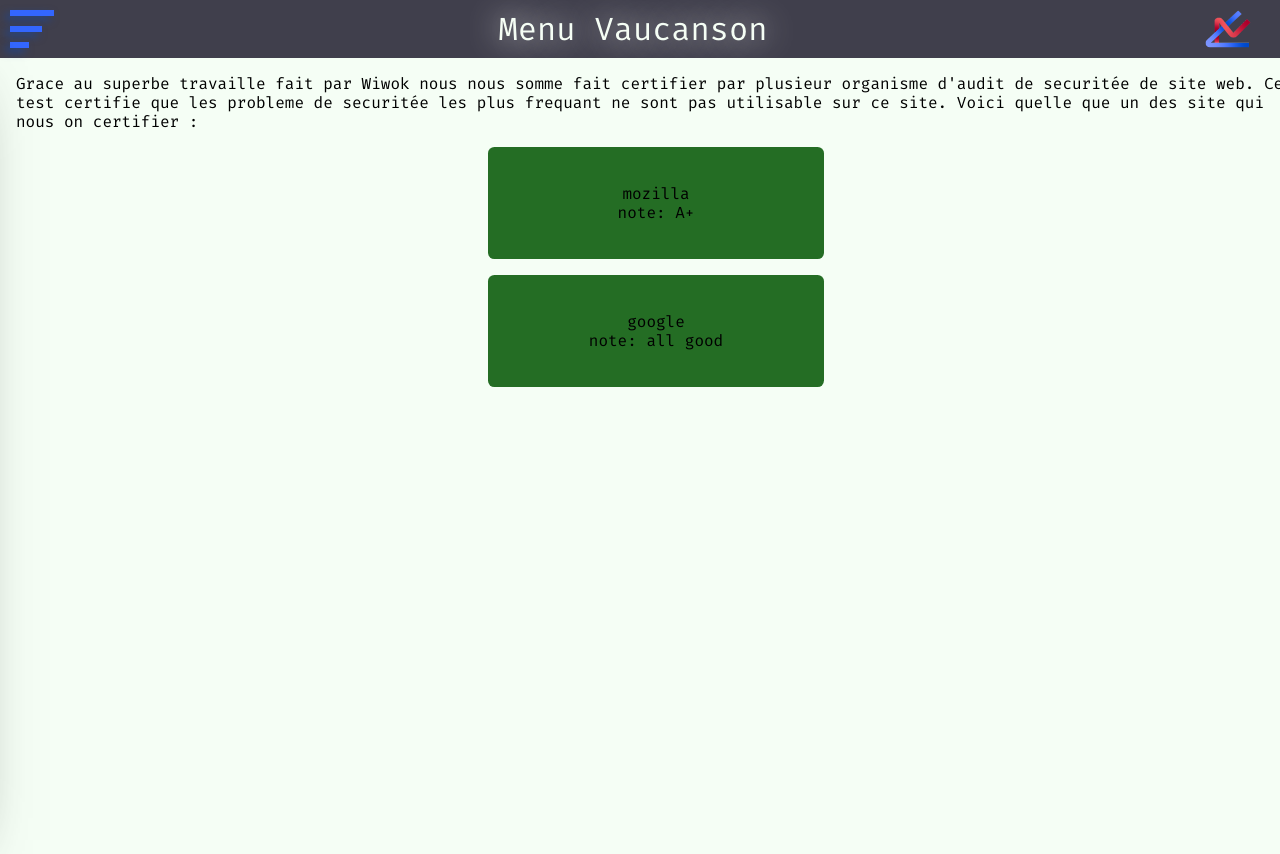
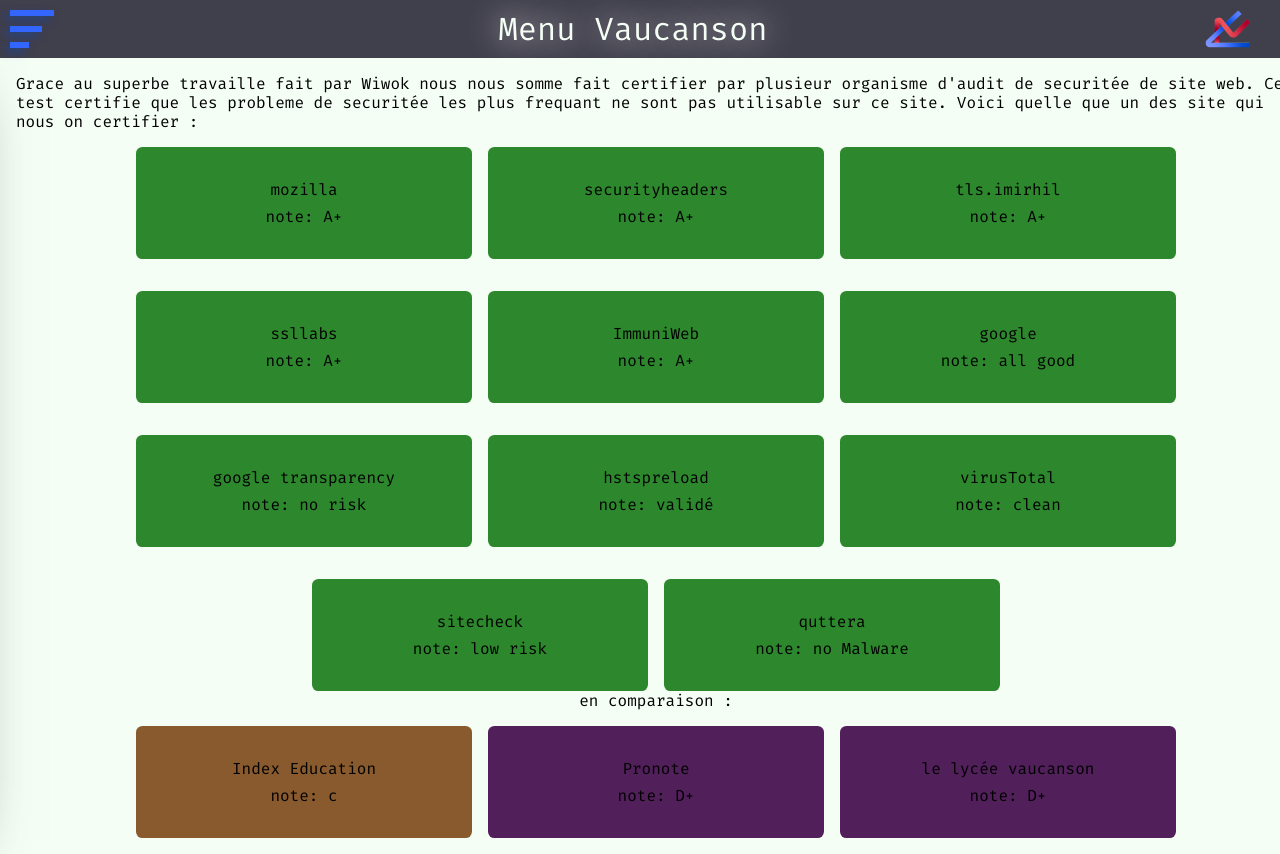
Before and after one commit to Menu-Vaucanson/Desktop, a React (Create React App) app: page /Security in a window 1280 px wide. Shown: the top 854 px of the page. Before the commit the page ends 800 px from the top, so only its background shows below. Built offline with nearby package versions, Linux system fonts and the light colour scheme.

Commit message:
update dataset

```diff
--- a/src/Components/security.tsx
+++ b/src/Components/security.tsx
@@ -7,18 +7,79 @@
             rate: "A+",
             colors: "green",
             link: "https://observatory.mozilla.org/analyze/menuvox.fr"
-        },
-        {
+        },{
+            name: "securityheaders",
+            rate: "A+",
+            colors: "green",
+            link: "https://securityheaders.com/?followRedirects=on&hide=on&q=menuvox.fr"
+        },{
+            name: "tls.imirhil",
+            rate: "A+",
+            colors: "green",
+            link: "https://tls.imirhil.fr/https/menuvox.fr"
+        },{
+            name: "ssllabs",
+            rate: "A+",
+            colors: "green",
+            link: "https://www.ssllabs.com/ssltest/analyze?d=menuvox.fr"
+        },{
+            name: "ImmuniWeb",
+            rate: "A+",
+            colors: "green",
+            link: "https://www.immuniweb.com/ssl/menuvox.fr/MnPOVJDs/"
+        },{
             name: "google",
             rate: "all good",
             colors: "green",
             link: "https://csp-evaluator.withgoogle.com/?csp=https://menuvox.fr"
-
+        },{
+            name: "google transparency",
+            rate: "no risk",
+            colors: "green",
+            link: "https://transparencyreport.google.com/safe-browsing/search?url=menuvox.fr"
+        },{
+            name: "hstspreload",
+            rate: "validé",
+            colors: "green",
+            link: "https://hstspreload.org?domain=menuvox.fr"
+        },{
+            name: "virusTotal",
+            rate: "clean",
+            colors: "green",
+            link: "https://www.virustotal.com/gui/url/181a40e35c8c6a87622a212da69faf4ca4f851b3e083ddfe10792147857c1fb7"
+        },{
+            name: "sitecheck",
+            rate: "low risk",
+            colors: "green",
+            link: "https://sitecheck.sucuri.net/results/menuvox.fr"
+        },{
+            name: "quttera",
+            rate: "no Malware",
+            colors: "green",
+            link: "https://quttera.com/detailed_report/menuvox.fr"
         }
     ];
-    function CreateComp() {
-        return <div>{
-            securityTest.map((element) => {
+    const otherTest: Array<{ name: string, rate: string, colors: string, link: string }> = [
+        {
+            name: "Index Education",
+            rate: "c",
+            colors: "brown",
+            link: "https://observatory.mozilla.org/analyze/www.index-education.com"
+        },{
+            name: "Pronote",
+            rate: "D+",
+        colors: "purple",
+            link: "https://observatory.mozilla.org/analyze/0380033e.index-education.net"
+        },{
+            name: "le lycée vaucanson",
+            rate: "D+",
+            colors: "purple",
+            link: "https://lycee-vaucanson-grenoble.web.ac-grenoble.fr/"
+        }
+    ]
+    function CreateComp(dataset: Array<{ name: string, rate: string, colors: string, link: string }>) {
+        return <div className="SecurityBoxButons">{
+            dataset.map((element) => {
                 return <a  className={"SecurityBox "+element.colors} href={element.link} target="_blank" rel="noopener noreferrer">
                 <div className="SecurityName">
                     {element.name}
@@ -30,12 +91,13 @@
             })
         }</div>
     }
-    CreateComp();
     return (
         <div className="SecurityBoxs">
             Grace au superbe travaille fait par Wiwok nous nous somme fait certifier par plusieur organisme d'audit de securitée de site web. Ces test certifie que les probleme de securitée les plus frequant ne sont pas utilisable sur ce site.
             Voici quelle que un des site qui nous on certifier :
-            <CreateComp/>
+            {CreateComp(securityTest)}
+            en comparaison :
+            {CreateComp(otherTest)}
         </div>
     )
 }
--- a/src/Stylesheets/index.css
+++ b/src/Stylesheets/index.css
@@ -373,8 +373,9 @@
 	display: flex;
 	align-items: center;
 	justify-content: center;
+	text-align: center;
 	flex-direction: column;
-	text-align: center;
+	gap: 1vh;
 	padding: 1vh;
 	background-color: #D9D9D9;
 	width: 25vw;
@@ -383,18 +384,36 @@
 	border-radius: 0.5vmax;
 }
 
+.SecurityBoxButons {
+	display: flex;
+	align-items: center;
+	justify-content: center;
+	flex-wrap: wrap;
+	gap: 2vh;
+}
+
 .SecurityBoxs {
 	display: flex;
 	align-items: center;
 	justify-content: center;
+
 	flex-direction: column;
 	padding: 2vh;
 	width: 100vw;
 }
 
 .SecurityBox.green {
-	background-color: #246d24;
+	background-color: #2d882d;
 }
+
+.SecurityBox.brown {
+	background-color: #885a2e;
+}
+
+.SecurityBox.purple {
+	background-color: #511f5a;
+}
+
 
 @media (max-width: 1100px) {
 	.Menu:nth-child(5) {
```
